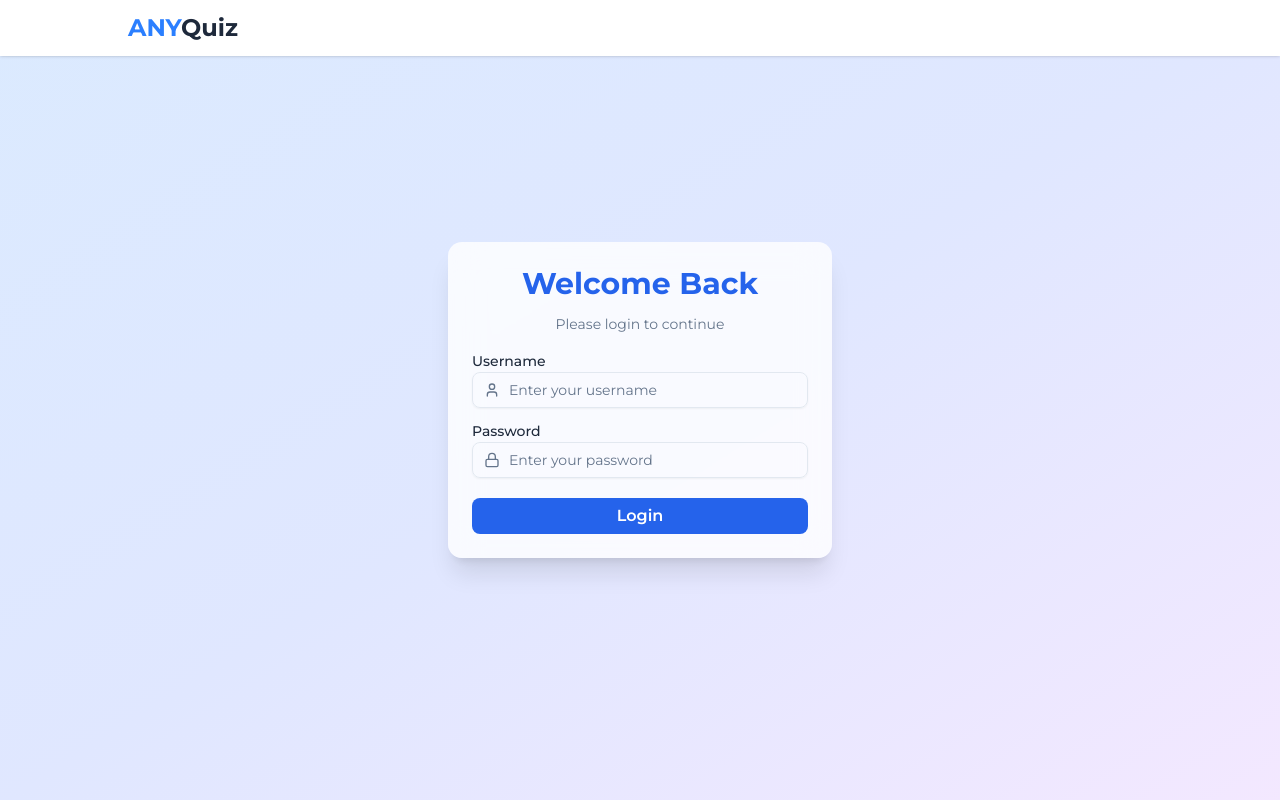
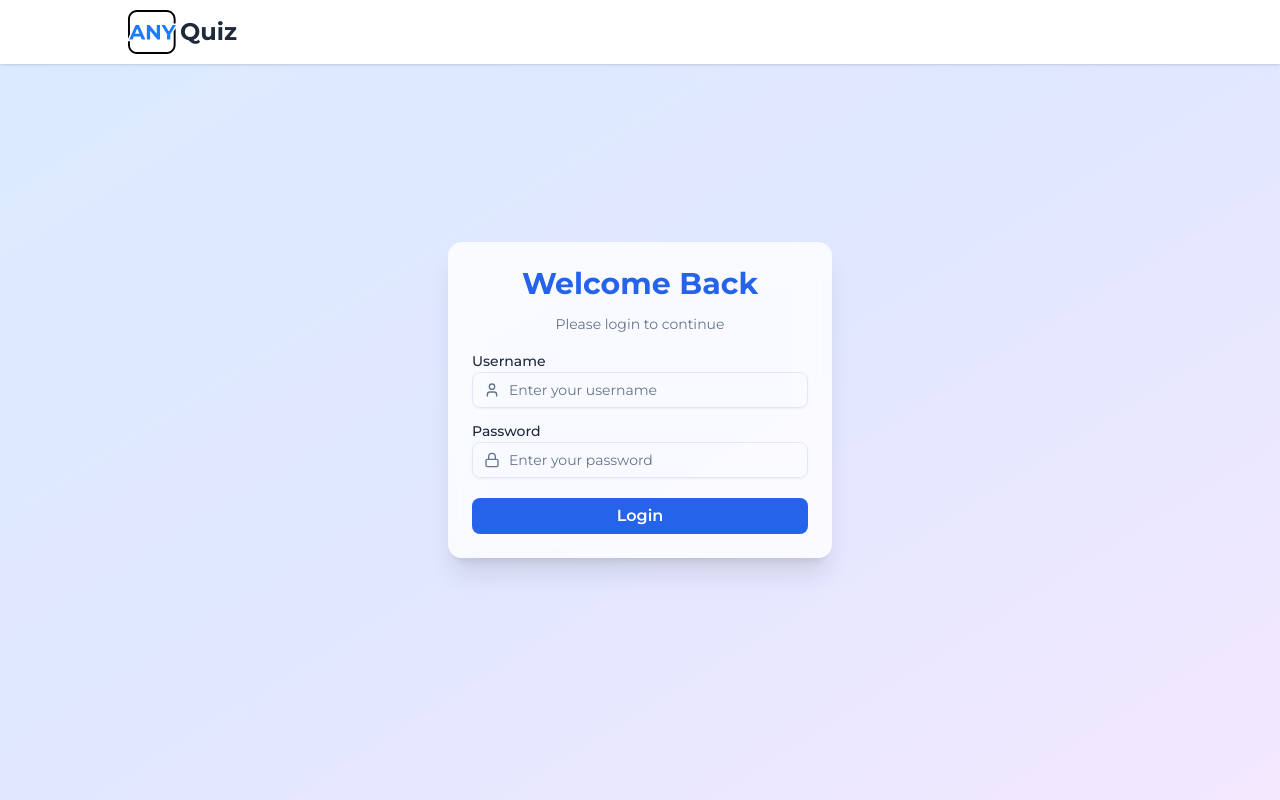
Before and after one commit to TsaqifRadhitya/technical_test-dot.indonesia-fe, a React (Vite) app: page /login in a window 1280 px wide. Built offline with nearby package versions, Linux system fonts and the light colour scheme.

Commit message:
feat : add web icon

```diff
--- a/index.html
+++ b/index.html
@@ -6,7 +6,8 @@
     <meta name="viewport" content="width=device-width, initial-scale=1.0" />
     <link href="https://fonts.googleapis.com/css2?family=Montserrat:wght@400;500;600;700&display=swap" rel="stylesheet">
     <link rel="stylesheet" href="./src/style.css" />
-    <title>fe</title>
+    <link rel="shortcut icon" href="./src/assets/Icon.ico" type="image/x-icon">
+    <title>AnyQuiz</title>
   </head>
   <body>
     <div id="root"></div>
--- a/src/components/layouts/components/Navbar.tsx
+++ b/src/components/layouts/components/Navbar.tsx
@@ -4,6 +4,7 @@ import { useQuizz } from "@/hooks/useQuestion";
 import { cn } from "@/lib/utils";
 import { useEffect, useRef, useState } from "react";
 import { useNavigate } from "react-router";
+import AnyQuizIcon from "../../../assets/Any Quiz Icon.svg";
 
 const getIntialProfileName = (name: string): string => {
   if (name === "") return name;
@@ -42,7 +43,7 @@ export const Profile = () => {
   };
 
   return (
-    <div ref={ref} className="relative">
+    <div ref={ref} className="relative text-lg">
       <div
         className="flex items-center gap-2 cursor-pointer select-none"
         onPointerEnter={() => setOpen(true)}
@@ -50,11 +51,11 @@ export const Profile = () => {
       >
         <h1
           className={cn(
-            "flex items-center justify-center h-10 aspect-square rounded-full ring ring-blue-500 font-semibold text-sm leading-none transition-colors",
+            "flex items-center justify-center h-10 text-base aspect-square rounded-full ring ring-blue-500 font-semibold leading-none transition-colors",
             isScrolled ? "bg-blue-500 text-white" : "bg-white text-blue-600"
           )}
         >
-          {getIntialProfileName(Credential as string)}
+          {getIntialProfileName(Credential as string).toLocaleUpperCase()}
         </h1>
 
         <p
@@ -99,10 +100,11 @@ export default function Navbar({
   withCredential?: boolean;
 }) {
   return (
-    <nav className="w-full fixed top-0 shadow px-10 lg:px-32 py-3 bg-white flex justify-between items-center z-[999]">
-      <h1 className="text-2xl font-bold">
-        <span className="text-blue-500 text-2.5xl">ANY</span>Quiz
-      </h1>
+    <nav className="w-full fixed top-0 shadow px-10 lg:px-32 py-2.5 bg-white flex justify-between items-center z-[999]">
+      <div className="flex items-center gap-1">
+        <img className="max-w-12" src={AnyQuizIcon} />
+        <h1 className="text-2xl font-black">Quiz</h1>
+      </div>
       {withCredential && <Profile />}
     </nav>
   );
--- a/src/pages/result.tsx
+++ b/src/pages/result.tsx
@@ -210,7 +210,7 @@ export default function ResultPage() {
                 <p className="text-sm text-gray-600">
                   Correct:{" "}
                   <span className="font-semibold text-green-700">
-                    {q.correct_answer}
+                    {sanitizeText(q.correct_answer)}
                   </span>
                 </p>
               )}
```
Also changed, not shown: src/assets/Any Quiz Icon.svg (added), 1 other file (tests, documents, lock files or other folders).
